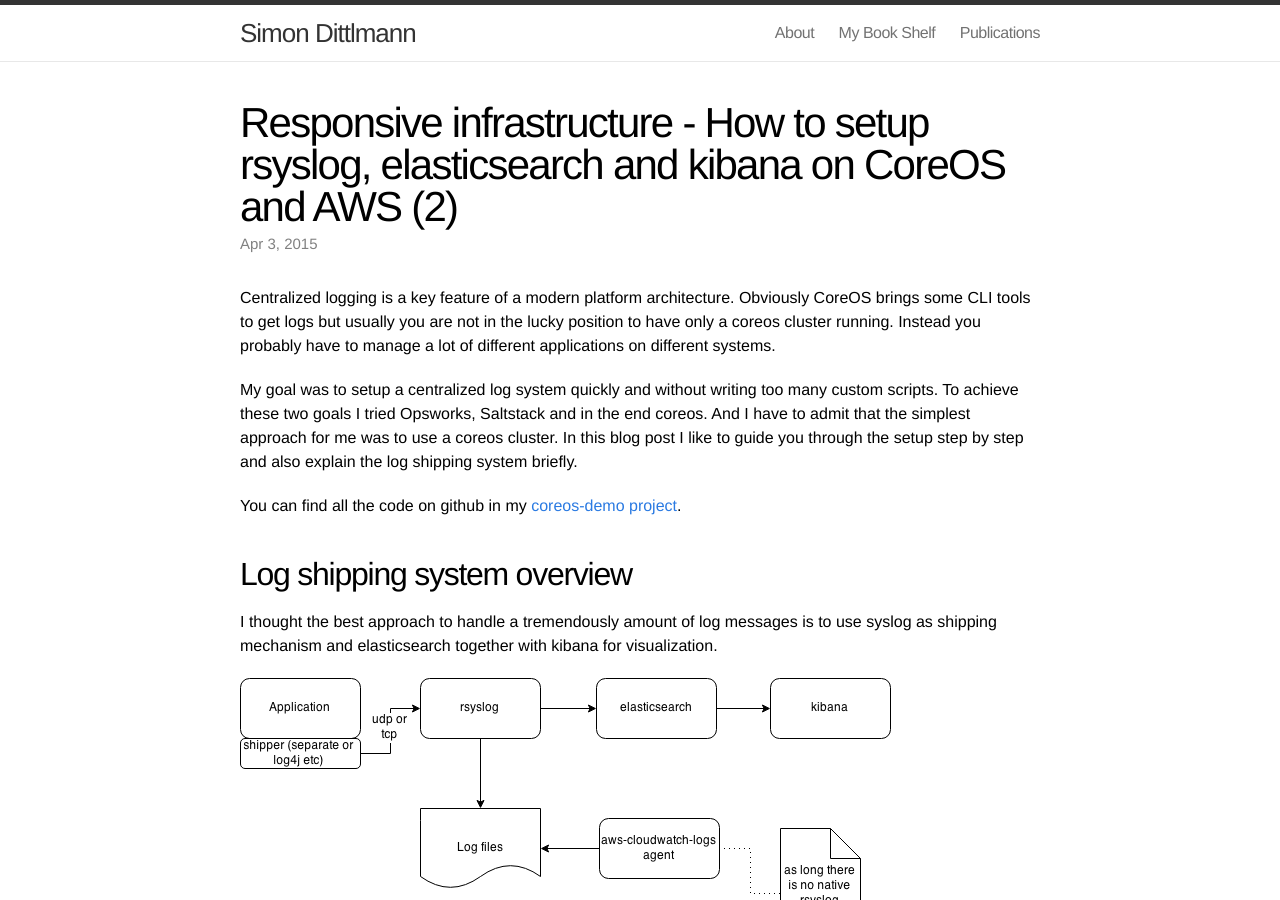
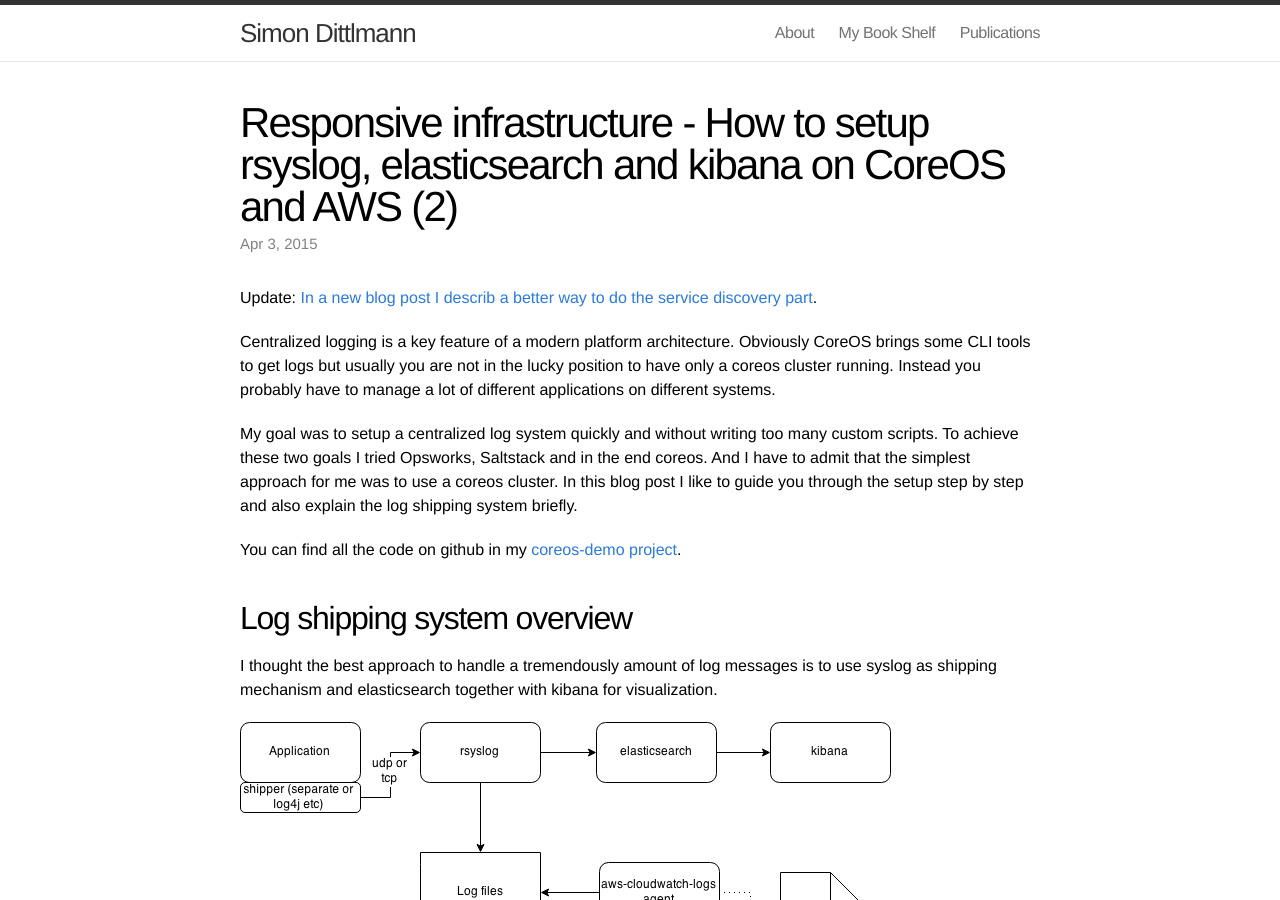
Before and after one commit to Pindar/pindar.github.io, a Jekyll site: the page built from _posts/2015-04-03-how-to-setup-rsyslog-elasticsearch-kibana-on-coreos.markdown, in a window 1280 px wide and 900 px high. Built offline with Jekyll 4.4.1, drawn with Linux system fonts in a browser that asks for light colours; nearby versions of some CDN libraries; comment, search, counter and statistics services are not loaded.

Commit message:
add update information

```diff
--- a/_posts/2015-04-03-how-to-setup-rsyslog-elasticsearch-kibana-on-coreos.markdown
+++ b/_posts/2015-04-03-how-to-setup-rsyslog-elasticsearch-kibana-on-coreos.markdown
@@ -5,6 +5,8 @@
 categories: coreos deployment tools infrastructure aws docker fleet
 comments: true
 ---
+
+Update: [In a new blog post I describ a better way to do the service discovery part](http://www.itnotes.de/coreos/deployment/tools/infrastructure/aws/docker/fleet/discovery/2015/06/14/service-discovery-and-log-shipping-with-docker/).
 
 Centralized logging is a key feature of a modern platform architecture. Obviously CoreOS brings some CLI tools to get logs but usually you are not in the lucky position to have only a coreos cluster running. Instead you probably have to manage a lot of different applications on different systems.
 
```
